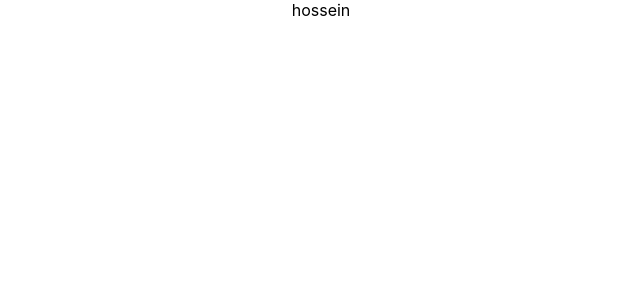
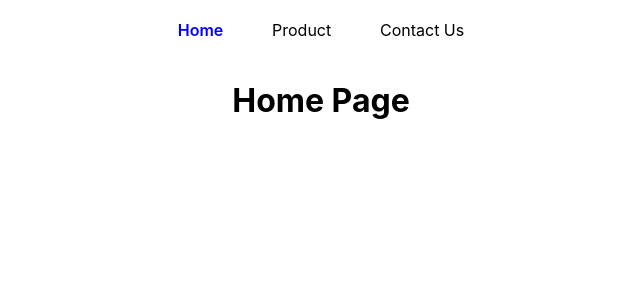
Before and after one commit to hossein-heydari79/react-js-router-dom-v6, a React (Create React App) app: page / in a window 1280 px wide. Shown: the top 300 px of the page, without its empty margins (319-959 px from the left). Built offline with nearby package versions, Linux system fonts and the light colour scheme.

Commit message:
add project

```diff
--- a/src/App.css
+++ b/src/App.css
@@ -1,3 +1,22 @@
 .App {
+  margin-top: 20px;
   text-align: center;
+  display: flex;
+  flex-direction: column;
+  justify-content: center;
+  align-items: center;
 }
+
+a {
+  color: black;
+  text-decoration: none;
+}
+
+li {
+  transition: all .13s linear;
+}
+
+li:hover {
+  color: red !important;
+  cursor: pointer;
+}
--- a/src/App.js
+++ b/src/App.js
@@ -1,11 +1,125 @@
 import './App.css';
+import { useState } from "react";
+import { Routes, Route, NavLink, Outlet, useParams, useNavigate, Link } from "react-router-dom";
+
+const data = [
+  { id: 1, name: "Mouse" },
+  { id: 2, name: "Monitor" },
+  { id: 3, name: "Keyboard" },
+  { id: 4, name: "Mobile" },
+  { id: 5, name: "Tablet" },
+  { id: 6, name: "Speaker" },
+  { id: 7, name: "Handsfree" },
+  { id: 8, name: "Adaptor" },
+  { id: 9, name: "Battery" },
+  { id: 10, name: "Case" },
+]
 
 function App() {
+
+
+  const [products, setProducts] = useState(data);
+
   return (
     <div className="App">
-      hossein
-    </div>
+
+      <div style={{ width: "30%", display: "flex", justifyContent: "space-evenly", alignItems: "center", marginBottom: "20px" }}>
+        <NavLink style={({ isActive }) => isActive ? { color: "blue", fontWeight: "600" } : { color: "black" }} to="/">Home</NavLink>
+        <NavLink style={({ isActive }) => isActive ? { color: "blue", fontWeight: "600" } : { color: "black" }} to="/product">Product</NavLink>
+        <NavLink style={({ isActive }) => isActive ? { color: "blue", fontWeight: "600" } : { color: "black" }} to="/contactus">Contact Us</NavLink>
+      </div>
+
+      <Routes>
+
+        <Route path='/' element={<Home />} />
+
+        <Route path='/product' element={<Product />}>
+          <Route index element={<ProductList products={products} />} />
+          <Route path=':id' element={<ProductDetail products={products} />} />
+        </Route>
+
+        <Route path='/contactus' element={<ContactUs />} />
+
+      </Routes>
+
+    </div >
   );
 }
 
 export default App;
+
+
+
+const Home = () => {
+
+  return (
+
+    <h1>Home Page</h1>
+
+  )
+
+}
+
+const Product = () => {
+
+  return (
+
+    <div style={{ width: "30%" }}>
+      <h1>Product Page</h1>
+      <Outlet />
+    </div>
+
+  )
+
+}
+
+const ProductList = ({ products }) => {
+
+  const navigate = useNavigate();
+
+
+  return (
+
+    <ul style={{ display: "flex", flexDirection: "column", alignItems: "start" }}>
+      {
+        products.map(item => (
+          <li onClick={() => navigate(`/product/${item.id}`)} key={item.id}>{item.name}</li>
+        ))
+      }
+    </ul>
+
+  )
+
+}
+
+
+const ProductDetail = ({ products }) => {
+
+  const { id } = useParams();
+
+  const navigate = useNavigate();
+
+
+  const item = products.find(item => +id === item.id);
+
+  return (
+
+    <>
+      <h3>Product Detail</h3>
+      <p>{item.name}</p>
+      <button onClick={() => navigate("/product")}>go back</button>
+    </>
+
+  )
+
+}
+
+const ContactUs = () => {
+
+  return (
+
+    <h1>Contact Us</h1>
+
+  )
+
+}
--- a/src/index.js
+++ b/src/index.js
@@ -2,10 +2,13 @@ import React from 'react';
 import ReactDOM from 'react-dom';
 import './index.css';
 import App from './App';
+import { BrowserRouter as Router } from "react-router-dom";
 
 ReactDOM.render(
   <React.StrictMode>
-    <App />
+    <Router>
+      <App />
+    </Router>
   </React.StrictMode>,
   document.getElementById('root')
 );
```
